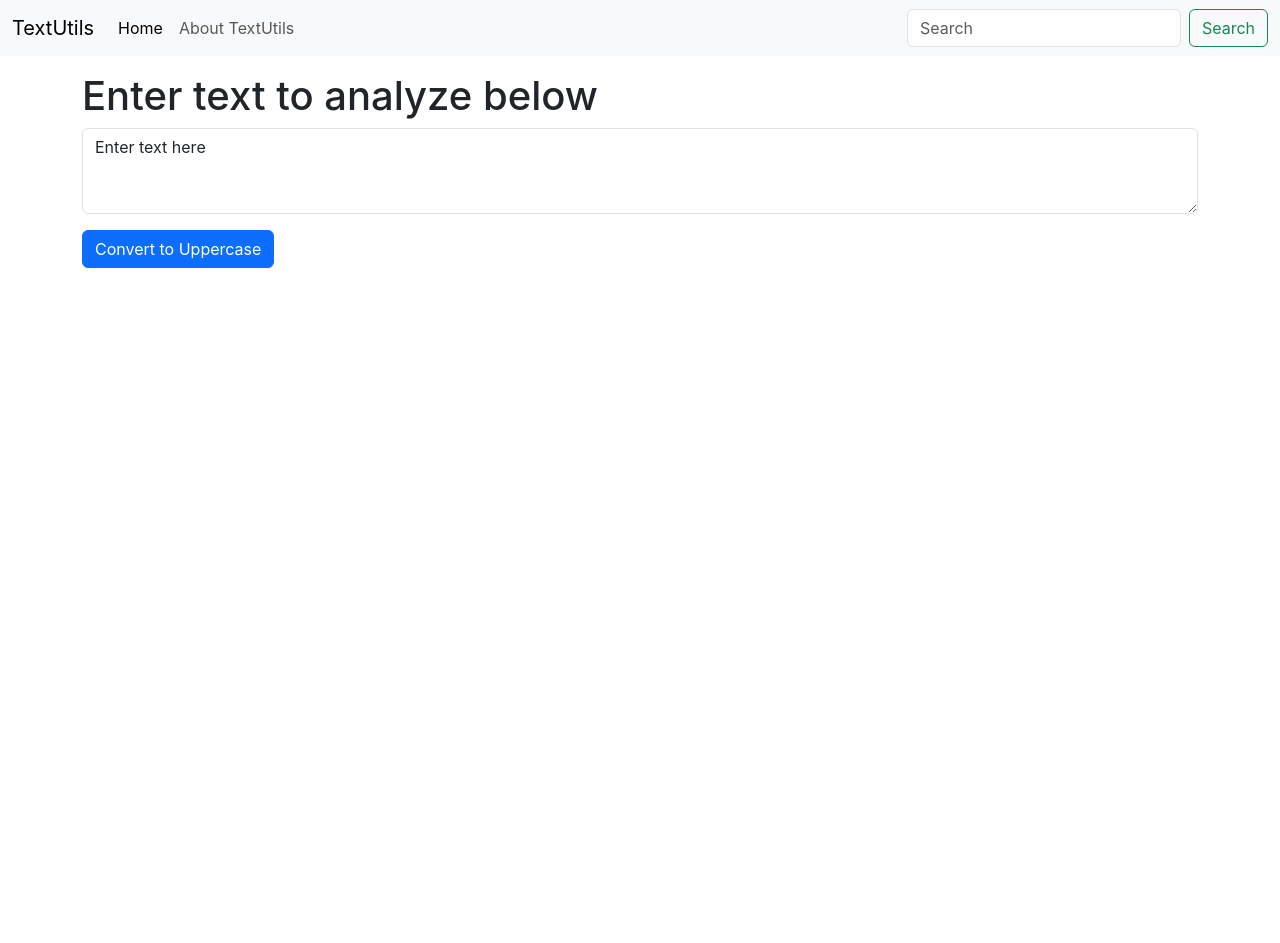
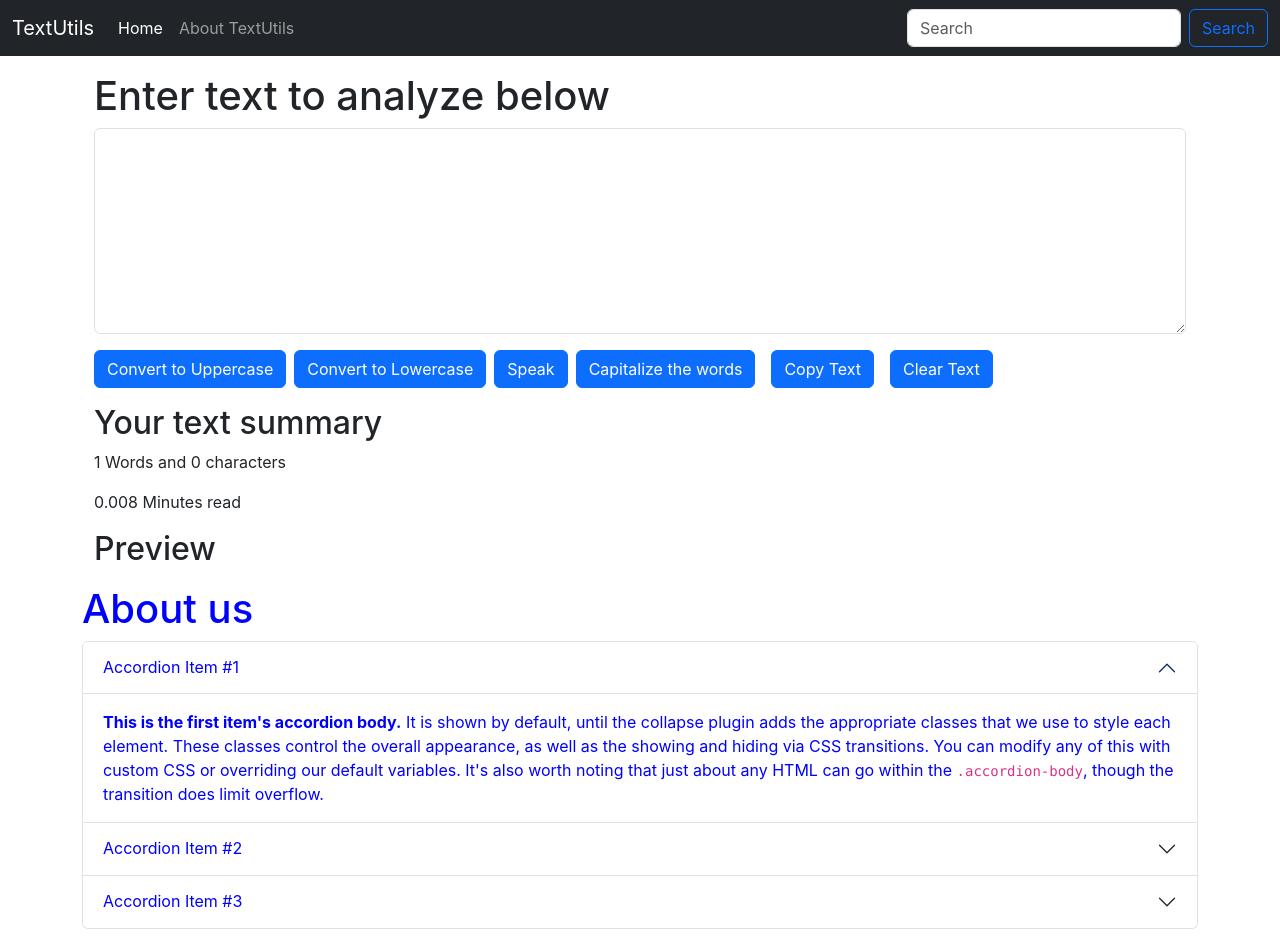
Before and after one commit to AryanManu544/Reactlearningproject--Textutils, a React (Create React App) app: page / in a window 1280 px wide. Shown: the top 943 px of the page. Before the commit the page ends 800 px from the top, so only its background shows below. Built offline with nearby package versions, Linux system fonts and the light colour scheme.

Commit message:
Added some more buttons and dark mode

```diff
--- a/src/App.js
+++ b/src/App.js
@@ -1,6 +1,7 @@
 import './App.css';
 import Navbar from './components/Navbar';
 import Textform from './components/Textform';
+import About from './components/About';
 
 function App() {
   return (
@@ -9,6 +10,7 @@ function App() {
   <div className='container my-3'>
   <Textform heading = "Enter text to analyze below"/>
   </div>
+  <About/>
     </>
   );
 }
--- /dev/null
+++ b/src/components/About.js
@@ -0,0 +1,76 @@
+import React,{useState} from "react";
+
+export default function About(){
+
+    const [myStyle,setmyStyle] = useState({
+      color : 'blue',
+      backgroundColor: 'white'
+    })
+
+    const [btntext,setBtnText] = useState("Enable Dark Mode")
+
+    const togglestylerun = () => {
+      if(myStyle.color == "orange"){
+        setmyStyle({
+          color: 'blue',
+          backgroundColor: 'white',
+          border: "1px solid blue"
+        })
+        setBtnText("Enable Dark Mode")
+      }
+      else{
+        setmyStyle({
+          color: "orange",
+          backgroundColor: "black",
+          border: "1px solid orange"
+        })
+        setBtnText("Enable Light Mode")
+      }
+    }
+    return(
+        <div className="container" style= {myStyle}>
+          <h1 className="my-2">About us</h1>
+              <div class="accordion" id="accordionExample" style={myStyle}>
+                <div class="accordion-item">
+                  <h2 class="accordion-header">
+                    <button class="accordion-button" type="button" data-bs-toggle="collapse" data-bs-target="#collapseOne" aria-expanded="true" aria-controls="collapseOne" style={myStyle}>
+                      Accordion Item #1
+                    </button>
+                  </h2>
+                  <div id="collapseOne" class="accordion-collapse collapse show" data-bs-parent="#accordionExample" style={myStyle}>
+                    <div class="accordion-body">
+                      <strong>This is the first item's accordion body.</strong> It is shown by default, until the collapse plugin adds the appropriate classes that we use to style each element. These classes control the overall appearance, as well as the showing and hiding via CSS transitions. You can modify any of this with custom CSS or overriding our default variables. It's also worth noting that just about any HTML can go within the <code>.accordion-body</code>, though the transition does limit overflow.
+                    </div>
+                  </div>
+                </div>
+                <div class="accordion-item">
+                  <h2 class="accordion-header">
+                    <button class="accordion-button collapsed" type="button" data-bs-toggle="collapse" data-bs-target="#collapseTwo" aria-expanded="false" aria-controls="collapseTwo" style={myStyle}>
+                      Accordion Item #2
+                    </button>
+                  </h2>
+                  <div id="collapseTwo" class="accordion-collapse collapse" data-bs-parent="#accordionExample" style={myStyle}>
+                    <div class="accordion-body">
+                      <strong>This is the second item's accordion body.</strong> It is hidden by default, until the collapse plugin adds the appropriate classes that we use to style each element. These classes control the overall appearance, as well as the showing and hiding via CSS transitions. You can modify any of this with custom CSS or overriding our default variables. It's also worth noting that just about any HTML can go within the <code>.accordion-body</code>, though the transition does limit overflow.
+                    </div>
+                  </div>
+                </div>
+                <div class="accordion-item">
+                  <h2 class="accordion-header">
+                    <button class="accordion-button collapsed" type="button" data-bs-toggle="collapse" data-bs-target="#collapseThree" aria-expanded="false" aria-controls="collapseThree" style={myStyle}>
+                      Accordion Item #3
+                    </button>
+                  </h2>
+                  <div id="collapseThree" class="accordion-collapse collapse" data-bs-parent="#accordionExample" style={myStyle}>
+                    <div class="accordion-body">
+                      <strong>This is the third item's accordion body.</strong> It is hidden by default, until the collapse plugin adds the appropriate classes that we use to style each element. These classes control the overall appearance, as well as the showing and hiding via CSS transitions. You can modify any of this with custom CSS or overriding our default variables. It's also worth noting that just about any HTML can go within the <code>.accordion-body</code>, though the transition does limit overflow.
+                </div>
+              </div>
+            </div>
+          </div>
+          <div className="container my-3">
+            <button onClick={togglestylerun} type = "button" className="btn btn-primary">{btntext}</button>
+          </div>
+        </div>
+    )
+}
--- a/src/components/Navbar.js
+++ b/src/components/Navbar.js
@@ -2,7 +2,7 @@ import React from "react"
 import Proptypes from "prop-types"
 export default function Navbar(props){
     return(
-        <nav className="navbar navbar-expand-lg bg-body-tertiary">
+        <nav className="navbar navbar-expand-lg navbar-dark bg-dark">
     <div className="container-fluid">
       <a className="navbar-brand" href="/">{props.title}</a>
       <button className="navbar-toggler" type="button" data-bs-toggle="collapse" data-bs-target="#navbarSupportedContent" aria-controls="navbarSupportedContent" aria-expanded="false" aria-label="Toggle navigation">
@@ -19,7 +19,7 @@ export default function Navbar(props){
         </ul>
         <form className="d-flex" role="search">
           <input className="form-control me-2" type="search" placeholder="Search" aria-label="Search"/>
-          <button className="btn btn-outline-success" type="submit">Search</button>
+          <button className="btn btn-outline-primary" type="submit">Search</button>
         </form>
       </div>
     </div>
--- a/src/components/Textform.js
+++ b/src/components/Textform.js
@@ -1,7 +1,7 @@
 import React, {useState} from "react";
 
 export default function Textform(props){
-    const [text,setText] = useState("Enter text here");
+    const [text,setText] = useState("");
     const handleUpclick = () => {
         let newtext = text.toUpperCase()
         setText(newtext)
@@ -9,13 +9,58 @@ export default function Textform(props){
     const handleonChange = (event) => {
         setText(event.target.value)
     }
+    const handleLoclick = () => {
+        let newtext = text.toLowerCase()
+        setText(newtext)
+    }
+    const speak = () => {
+        let msg = new SpeechSynthesisUtterance();
+        msg.text = text;
+        window.speechSynthesis.speak(msg);
+    }
+    const title = () => {
+        let newText = text
+            .split(" ")
+            .map((el) => el.charAt(0).toUpperCase() + el.slice(1).toLowerCase())
+            .join(" ");
+        setText(newText)
+    }
+    const handlecopy = () =>{
+        var text = document.getElementById("myBox")
+        text.select()
+        navigator.clipboard.writeText(text.value)
+    }
+    const handleclear = () =>{
+        var text = document.getElementById("myBox")
+        if (text) {
+            text.value = "";
+        } else {
+            console.error("Element with ID 'myBox' not found.");
+        }
+    }
+
     return(
-        <div>
+        <>
+        <div className = "container">
             <h1>{props.heading}</h1>
-            <div class="mb-3">
-            <textarea className="form-control" id="myBox" value= {text} onChange= {handleonChange} rows="3"></textarea>
+            <div className="mb-3">
+            <textarea className="form-control" id="myBox" value= {text} onChange= {handleonChange} rows="8"></textarea>
             </div>
             <btn className="btn btn-primary" onClick = {handleUpclick}>Convert to Uppercase</btn>
+            <btn className="btn btn-primary mx-2" onClick = {handleLoclick}>Convert to Lowercase</btn>
+            <button type="submit" onClick={speak} className="btn btn-primary">Speak</button>
+            <btn className="btn btn-primary mx-2" onClick = {title}>Capitalize the words</btn>
+            <btn className="btn btn-primary mx-2" onClick = {handlecopy}>Copy Text</btn>
+            <btn className="btn btn-primary mx-2" onClick = {handleclear}>Clear Text</btn>
+
         </div>
+        <div className= "container my-3" >
+            <h2>Your text summary</h2>
+            <p>{text.split(" ").length} Words and {text.length} characters</p>
+            <p>{0.008 * text.split(" ").length} Minutes read</p>
+            <h2>Preview</h2>
+            <p>{text}</p>
+        </div>
+        </>
     )
 }
```
